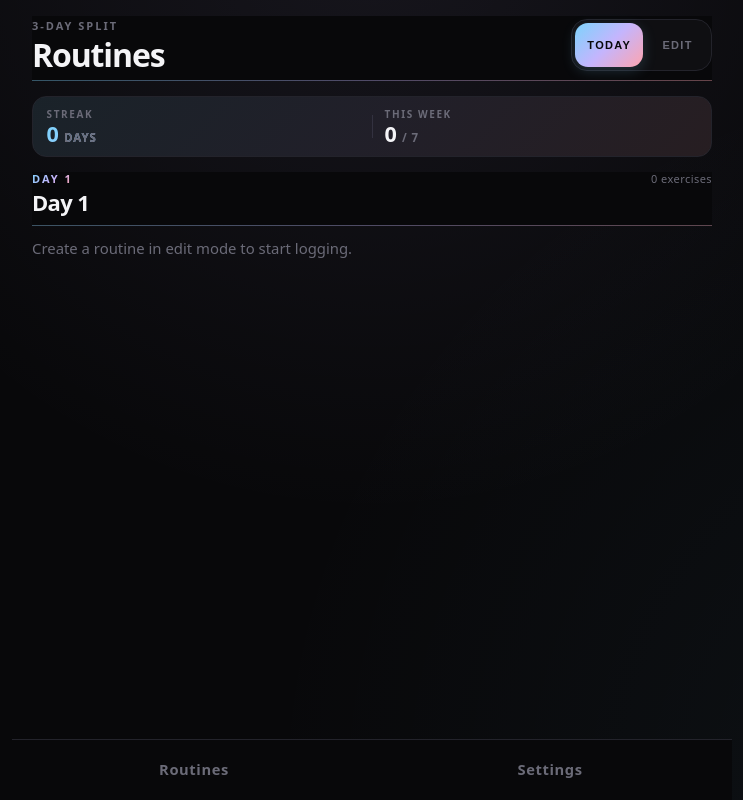
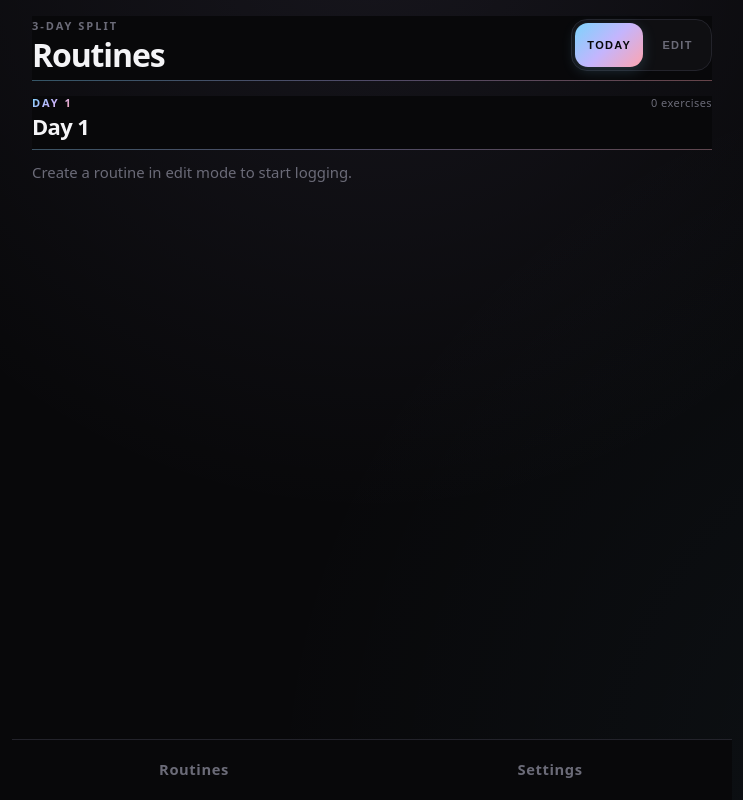
Before and after one commit to dotxdaemon/workout, a React (Vite) app: page / in a window 1280 px wide. Shown: the whole page, without its empty margins (268-1011 px from the left). Built offline with nearby package versions, Linux system fonts and the light colour scheme.

Commit message:
Remove the weekly pulse strip
Drop the streak / sessions-this-week card from the routines header
along with its helper module and CSS. It pulled focus from the day
chips and exercise list without earning the space.

```diff
--- a/src/index.css
+++ b/src/index.css
@@ -196,76 +196,6 @@ a {
   opacity: 0.7;
 }
 
-/* Weekly pulse stats strip */
-.week-pulse {
-  display: grid;
-  grid-template-columns: 1fr 1px 1fr;
-  align-items: center;
-  gap: 0.75rem;
-  padding: 0.7rem 0.85rem;
-  border-radius: 14px;
-  border: 1px solid var(--border);
-  background: var(--surface);
-  position: relative;
-  overflow: hidden;
-}
-
-.week-pulse::before {
-  content: '';
-  position: absolute;
-  inset: 0;
-  background: var(--prism-soft);
-  opacity: 0.55;
-  pointer-events: none;
-}
-
-.week-pulse__cell {
-  display: grid;
-  gap: 2px;
-  position: relative;
-}
-
-.week-pulse__label {
-  font-size: 10px;
-  font-weight: 700;
-  letter-spacing: 0.16em;
-  text-transform: uppercase;
-  color: var(--text-muted);
-}
-
-.week-pulse__value {
-  display: inline-flex;
-  align-items: baseline;
-  gap: 0.35rem;
-  font-size: 1.35rem;
-  line-height: 1;
-  font-weight: 800;
-  letter-spacing: -0.02em;
-  color: var(--text);
-}
-
-.week-pulse__value--prism {
-  background: var(--prism);
-  background-clip: text;
-  -webkit-background-clip: text;
-  -webkit-text-fill-color: transparent;
-}
-
-.week-pulse__unit {
-  font-size: 0.72rem;
-  font-weight: 700;
-  letter-spacing: 0.08em;
-  text-transform: uppercase;
-  color: var(--text-muted);
-  -webkit-text-fill-color: var(--text-muted);
-}
-
-.week-pulse__divider {
-  height: 60%;
-  background: var(--border);
-  align-self: center;
-}
-
 .pill-toggle {
   display: inline-flex;
   align-items: center;
--- a/src/lib/stats.ts
+++ /dev/null
@@ -1,58 +0,0 @@
-// ABOUTME: Derives lightweight workout-activity stats from completed set entries.
-// ABOUTME: Used by the routines header to show streak and this-week training volume.
-import { db } from './db'
-
-export interface WeeklyStats {
-  streak: number
-  thisWeek: number
-}
-
-const dayMs = 24 * 60 * 60 * 1000
-
-function localDateKey(date: Date): string {
-  const year = date.getFullYear()
-  const month = (date.getMonth() + 1).toString().padStart(2, '0')
-  const day = date.getDate().toString().padStart(2, '0')
-  return `${year}-${month}-${day}`
-}
-
-function startOfLocalDay(date: Date): Date {
-  const copy = new Date(date)
-  copy.setHours(0, 0, 0, 0)
-  return copy
-}
-
-export async function getWeeklyStats(now: Date = new Date()): Promise<WeeklyStats> {
-  const entries = await db.setEntries.toArray()
-  const dayKeys = new Set<string>()
-
-  for (const entry of entries) {
-    if (!entry.completedAt) {
-      continue
-    }
-    const completed = new Date(entry.completedAt)
-    if (Number.isNaN(completed.getTime())) {
-      continue
-    }
-    dayKeys.add(localDateKey(completed))
-  }
-
-  const today = startOfLocalDay(now)
-  let thisWeek = 0
-  for (let offset = 0; offset < 7; offset += 1) {
-    const day = new Date(today.getTime() - offset * dayMs)
-    if (dayKeys.has(localDateKey(day))) {
-      thisWeek += 1
-    }
-  }
-
-  let streak = 0
-  const start = dayKeys.has(localDateKey(today)) ? today : new Date(today.getTime() - dayMs)
-  let cursor = start
-  while (dayKeys.has(localDateKey(cursor))) {
-    streak += 1
-    cursor = new Date(cursor.getTime() - dayMs)
-  }
-
-  return { streak, thisWeek }
-}
--- a/src/screens/RoutinesScreen.tsx
+++ b/src/screens/RoutinesScreen.tsx
@@ -35,7 +35,6 @@ import {
   writeSelectedRoutineId,
 } from '../lib/routineSelection'
 import { routineSplitOptions } from '../lib/routineSplit'
-import { getWeeklyStats, type WeeklyStats } from '../lib/stats'
 import type { Exercise, Routine, RoutineSplitId, SessionRecord, SetEntry, Unit } from '../types'
 
 interface SetDraft {
@@ -105,15 +104,6 @@ export function RoutinesScreen() {
   const [message, setMessage] = useState('')
   const [error, setError] = useState('')
   const [savedExerciseId, setSavedExerciseId] = useState<string | null>(null)
-  const [weeklyStats, setWeeklyStats] = useState<WeeklyStats>({ streak: 0, thisWeek: 0 })
-
-  const refreshWeeklyStats = useCallback(() => {
-    void getWeeklyStats()
-      .then((stats) => setWeeklyStats(stats))
-      .catch(() => {
-        // Stats are non-critical; ignore failures rather than disrupt logging.
-      })
-  }, [])
 
   const exerciseMap = useMemo(
     () => Object.fromEntries(exercises.map((exercise) => [exercise.id, exercise])),
@@ -226,8 +216,7 @@ export function RoutinesScreen() {
     void loadData().catch(() => {
       setError('Could not load routines.')
     })
-    refreshWeeklyStats()
-  }, [loadData, refreshWeeklyStats])
+  }, [loadData])
 
   useEffect(() => {
     writeActiveRoutineSplitId(activeSplit.id)
@@ -715,7 +704,6 @@ export function RoutinesScreen() {
       }))
 
       await refreshHistoryForExercise(exerciseId)
-      refreshWeeklyStats()
       setMessage('')
       setError('')
       showSavedFeedback(exerciseId)
@@ -1006,28 +994,6 @@ export function RoutinesScreen() {
         </div>
         <div className="routines-header__rule" aria-hidden="true" />
       </header>
-
-      <div
-        className="week-pulse"
-        role="group"
-        aria-label="Weekly activity"
-      >
-        <div className="week-pulse__cell">
-          <span className="week-pulse__label">Streak</span>
-          <span className="week-pulse__value week-pulse__value--prism">
-            {weeklyStats.streak}
-            <span className="week-pulse__unit">{weeklyStats.streak === 1 ? 'day' : 'days'}</span>
-          </span>
-        </div>
-        <div className="week-pulse__divider" aria-hidden="true" />
-        <div className="week-pulse__cell">
-          <span className="week-pulse__label">This week</span>
-          <span className="week-pulse__value">
-            {weeklyStats.thisWeek}
-            <span className="week-pulse__unit">/ 7</span>
-          </span>
-        </div>
-      </div>
 
       {message ? <p className="success-banner">{message}</p> : null}
       {error ? <p className="error-banner">{error}</p> : null}
```
